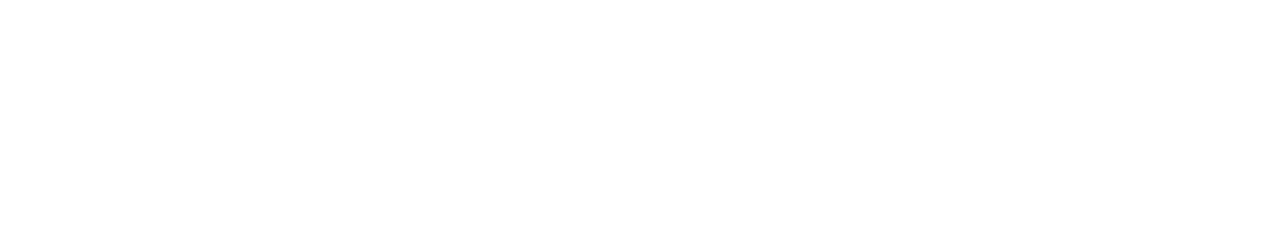
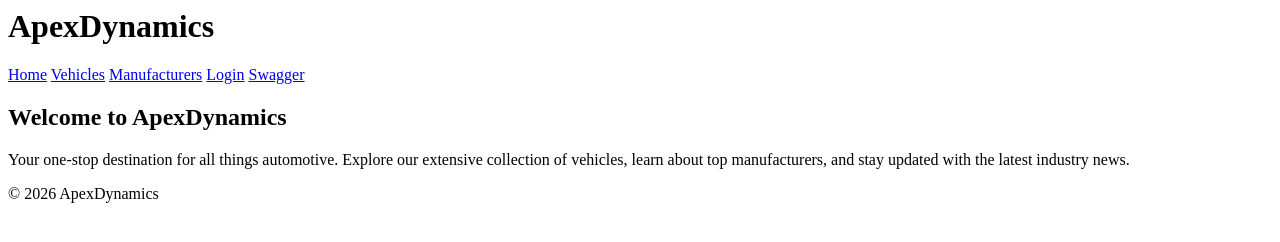
Before and after one commit to Bugbear777/ApexDynamics, a website: page public/index.html in a window 1280 px wide. Drawn offline with Linux system fonts and the light colour scheme.

Commit message:
wired up the main.js

```diff
--- a/public/index.html
+++ b/public/index.html
@@ -1,4 +1,9 @@
 <body>
   <div id="header"></div>
+  <main>
+    <h2>Welcome to ApexDynamics</h2>
+    <p>Your one-stop destination for all things automotive. Explore our extensive collection of vehicles, learn about top manufacturers, and stay updated with the latest industry news.</p>
+  </main>
   <div id="footer"></div>
+  <script src="./js/main.js"></script>
 </body>
```
